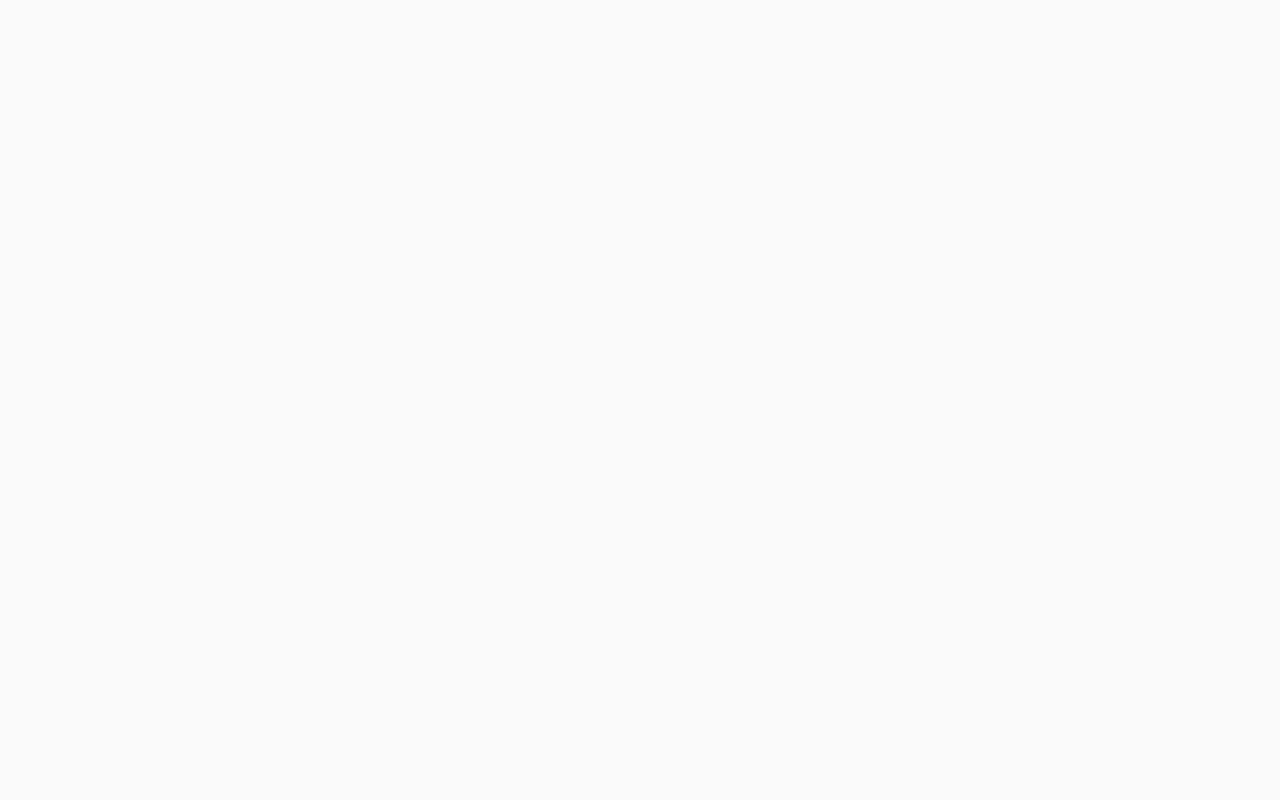
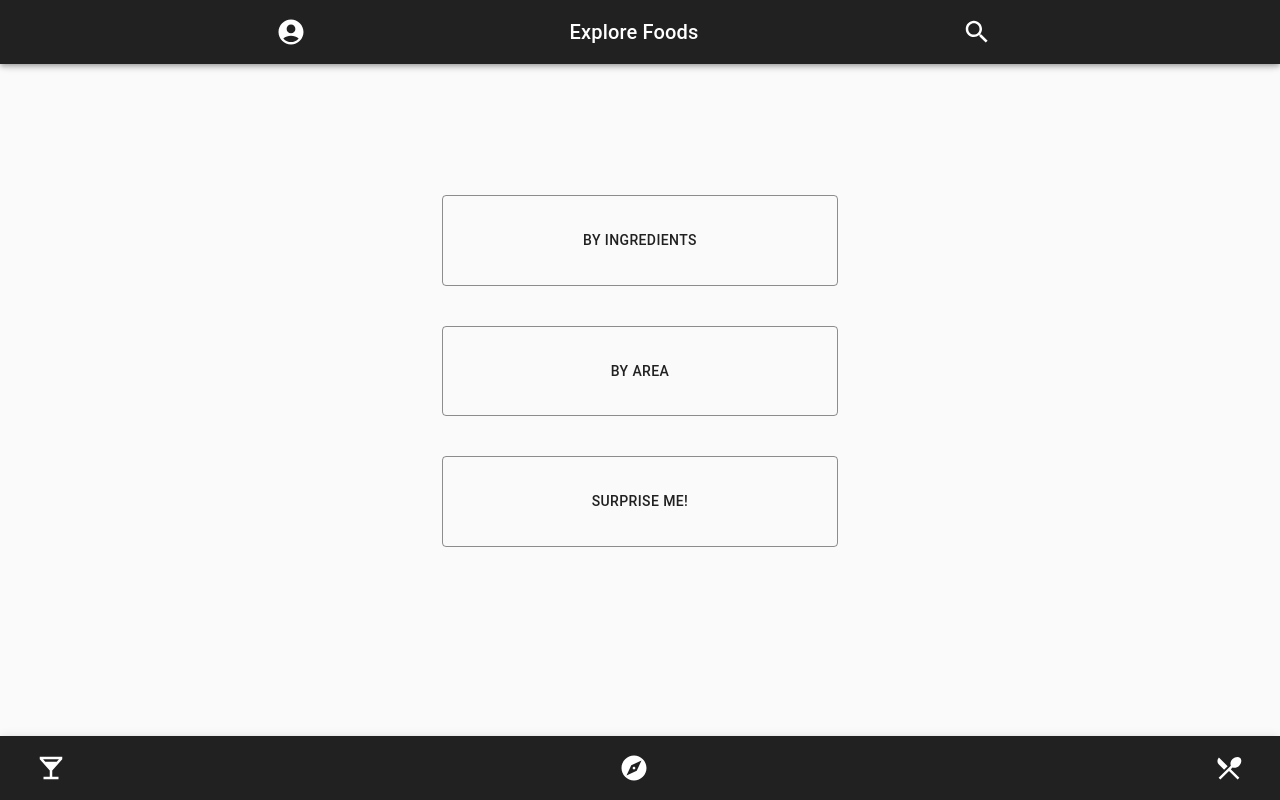
Before and after one commit to matheuspor/recipes-app, a React (Create React App) app: page /recipes-app/explore/foods in a window 1280 px wide. Before the commit this address had no page. Built offline with nearby package versions, Linux system fonts and the light colour scheme.

Commit message:
add explore foods and explore drinks pages

```diff
--- a/src/App.js
+++ b/src/App.js
@@ -4,10 +4,15 @@ import React from 'react';
 import Login from './pages/Login';
 import Recipes from './pages/Recipes';
 import DetailsPage from './pages/DetailsPage';
+import Explore from './pages/Explore';
+import ExploreFoodsDrinks from './pages/ExploreFoodsDrinks';
 
 function App() {
   return (
     <Routes>
+      <Route path="/recipes-app/explore" element={ <Explore /> } />
+      <Route path="/recipes-app/explore/foods" element={ <ExploreFoodsDrinks /> } />
+      <Route path="/recipes-app/explore/drinks" element={ <ExploreFoodsDrinks /> } />
       <Route path="/recipes-app" element={ <Login /> } />
       <Route path="/recipes-app/foods" element={ <Recipes /> } />
       <Route path="/recipes-app/drinks" element={ <Recipes /> } />
--- a/src/components/Header/Index.jsx
+++ b/src/components/Header/Index.jsx
@@ -8,8 +8,16 @@ import SearchButton from './SearchButton';
 export default function Header() {
   const [openPopover, setOpenPopover] = useState(false);
   const { pathname } = useLocation();
-  const treatedLocation = pathname.split('/')[2];
   const navigate = useNavigate();
+
+  const treatedLocation = () => {
+    const PATHNAME_LENGTH = 3;
+    const untreatedLocation = pathname.split('/');
+    if (untreatedLocation.length > PATHNAME_LENGTH) {
+      return `${untreatedLocation[2]} ${untreatedLocation[3]}`;
+    }
+    return untreatedLocation[2];
+  };
   return (
     <>
       <AppBar
@@ -38,7 +46,7 @@ export default function Header() {
             component="div"
             sx={ { textTransform: 'capitalize' } }
           >
-            {treatedLocation}
+            {treatedLocation()}
           </Typography>
           <IconButton
             size="large"
--- /dev/null
+++ b/src/pages/Explore/index.jsx
@@ -0,0 +1,39 @@
+import { Button, Container, Stack } from '@mui/material';
+import React from 'react';
+import { useNavigate } from 'react-router-dom';
+import Footer from '../../components/Footer';
+import Header from '../../components/Header/Index';
+
+export default function Explore() {
+  const navigate = useNavigate();
+  return (
+    <Container
+      component="main"
+      maxWidth="xs"
+      sx={ { my: 4 } }
+    >
+      <Header />
+      <Stack
+        comonent="div"
+        spacing={ 5 }
+        sx={ { textAlign: 'center', mt: '25%' } }
+      >
+        <Button
+          variant="outlined"
+          sx={ { py: 4 } }
+          onClick={ () => navigate('/recipes-app/explore/foods') }
+        >
+          Explore Foods
+        </Button>
+        <Button
+          variant="outlined"
+          sx={ { py: 4 } }
+          onClick={ () => navigate('/recipes-app/explore/drinks') }
+        >
+          Explore Drinks
+        </Button>
+      </Stack>
+      <Footer />
+    </Container>
+  );
+}
--- /dev/null
+++ b/src/pages/ExploreFoodsDrinks/index.jsx
@@ -0,0 +1,46 @@
+import { Button, Container, Stack } from '@mui/material';
+import React from 'react';
+import { useNavigate } from 'react-router-dom';
+import Footer from '../../components/Footer';
+import Header from '../../components/Header/Index';
+
+export default function ExploreFoodsDrinks() {
+  const navigate = useNavigate();
+  return (
+    <Container
+      component="main"
+      maxWidth="xs"
+      sx={ { my: 4 } }
+    >
+      <Header />
+      <Stack
+        comonent="div"
+        spacing={ 5 }
+        sx={ { textAlign: 'center', mt: '25%' } }
+      >
+        <Button
+          variant="outlined"
+          sx={ { py: 4 } }
+          onClick={ () => navigate('/recipes-app/explore/foods') }
+        >
+          By Ingredients
+        </Button>
+        <Button
+          variant="outlined"
+          sx={ { py: 4 } }
+          onClick={ () => navigate('/recipes-app/explore/drinks') }
+        >
+          By Area
+        </Button>
+        <Button
+          variant="outlined"
+          sx={ { py: 4 } }
+          onClick={ () => navigate('/recipes-app/explore/drinks') }
+        >
+          Surprise Me!
+        </Button>
+      </Stack>
+      <Footer />
+    </Container>
+  );
+}
```
